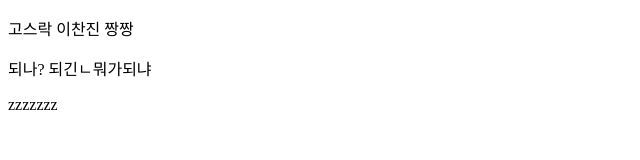
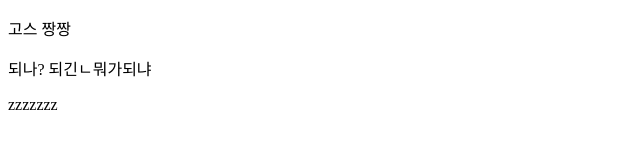
Before and after one commit to Gosrock/Ticket-Front-21st, a React (Create React App) app: page / in a window 1280 px wide. Shown: the top 160 px of the page, without its empty margins (0-640 px from the left). Built offline with nearby package versions, Linux system fonts and the light colour scheme.

Commit message:
브랜치 없앤 이후

```diff
--- a/src/App.js
+++ b/src/App.js
@@ -2,7 +2,7 @@ function App() {
   return (
     <div className="App">
       <header className="App-header">
-        <p>고스락 이찬진 짱짱</p>
+        <p>고스 짱짱</p>
         <p>되나? 되긴ㄴ뭐가되냐</p>
         <p>zzzzzzz</p>
       </header>
```
